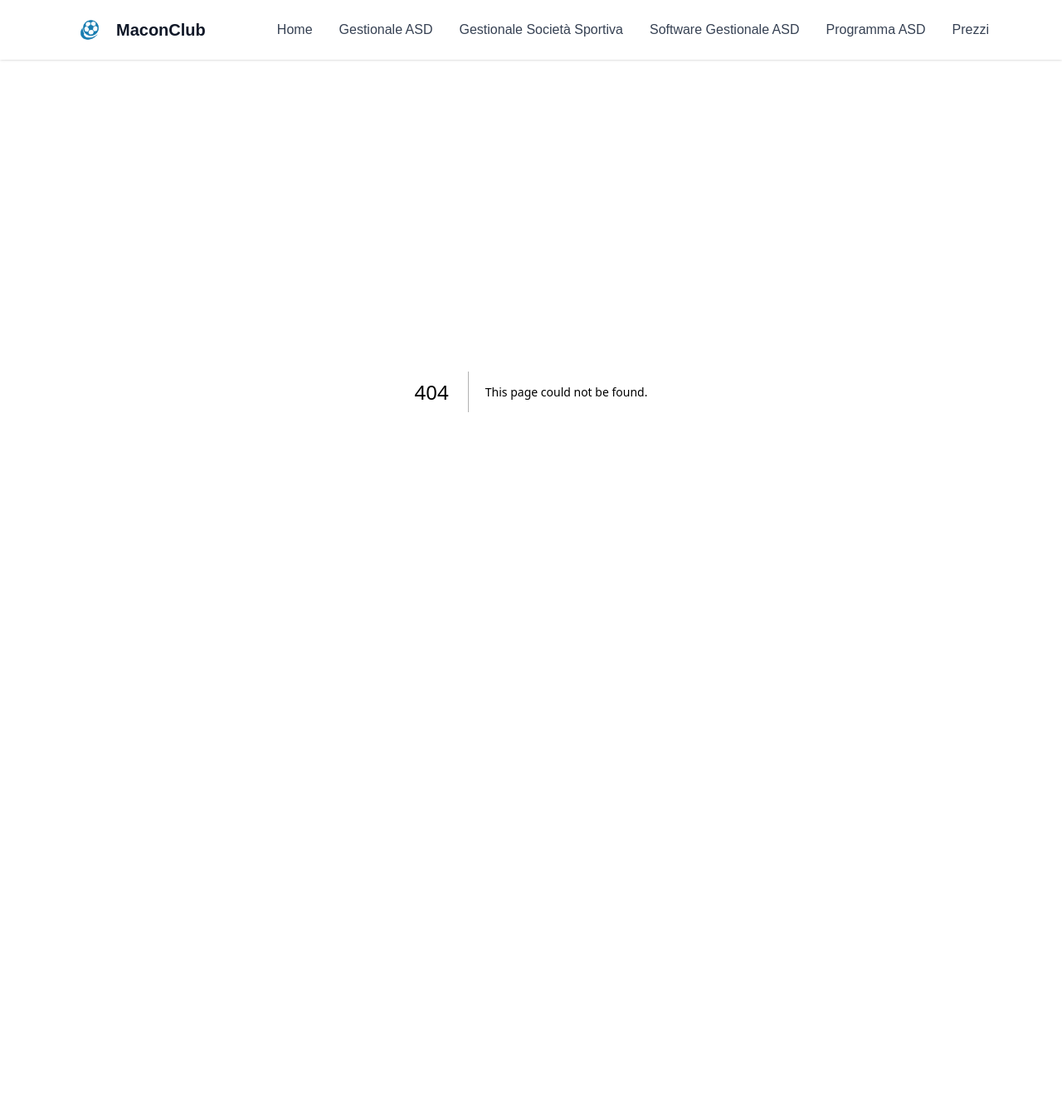
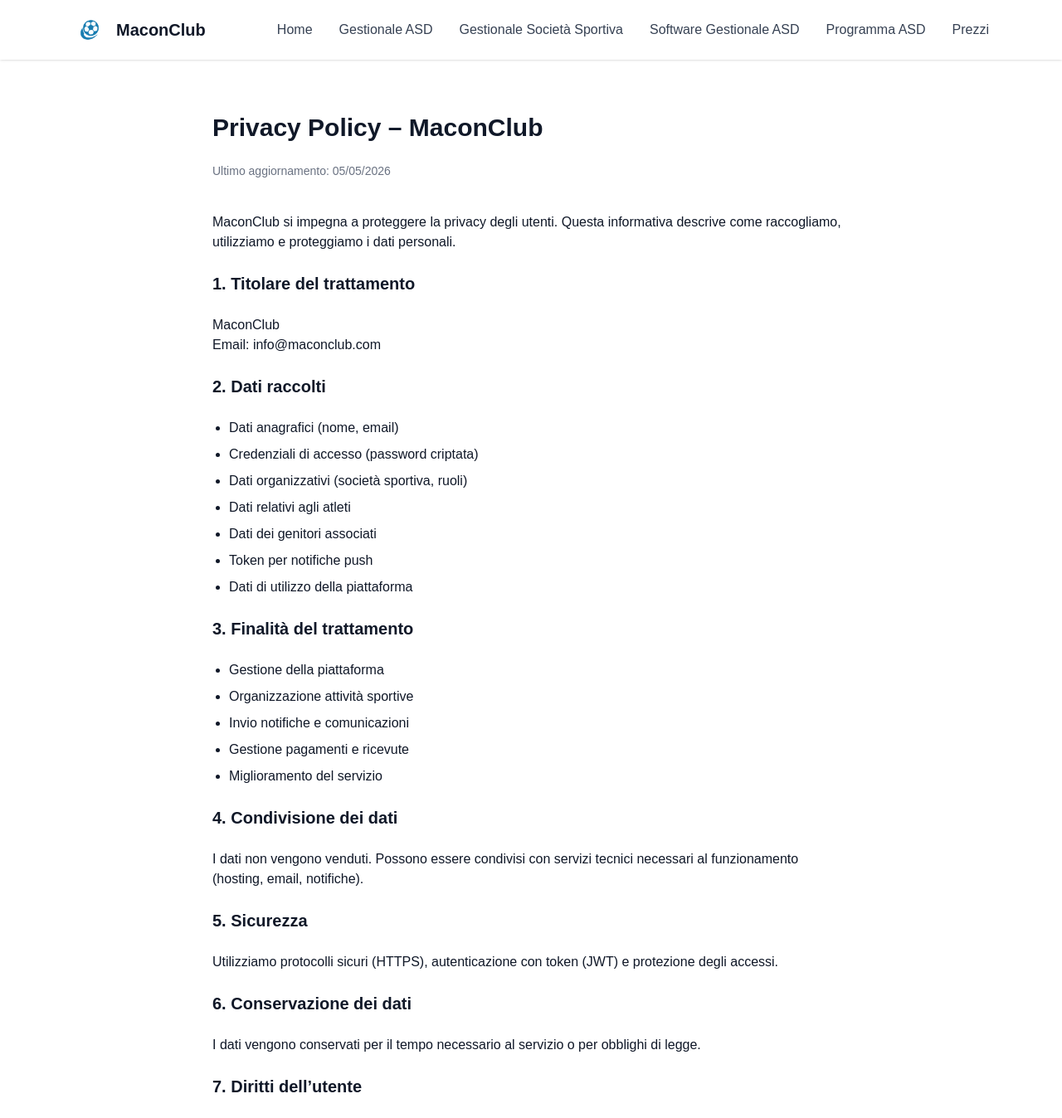
Before and after one commit to maurotto80/maconclub-landing, a Next.js app: page /privacy in a window 1280 px wide. Before the commit this address had no page. Shown: the top 1348 px of the page at 83% size. Before the commit the page ends 872 px from the top, so only its background shows below. Built offline with nearby package versions, Linux system fonts and the light colour scheme.

Commit message:
MESSAGGIO DA INSERIRE

```diff
--- a/app/HomeClient.tsx
+++ b/app/HomeClient.tsx
@@ -303,10 +303,20 @@
       {/* FOOTER */}
       <footer className="bg-gray-900 text-white py-10 text-center">
   <p className="font-semibold">MaconClub © {new Date().getFullYear()}</p>
+
   <p className="mt-2">
     Contatti:{" "}
     <a className="underline" href="mailto:info@maconclub.com">
       info@maconclub.com
+    </a>
+  </p>
+
+  <p className="mt-2">
+    <a
+      href="/privacy"
+      className="underline text-gray-300 hover:text-white"
+    >
+      Privacy Policy
     </a>
   </p>
 </footer>
--- /dev/null
+++ b/app/privacy/page.tsx
@@ -0,0 +1,84 @@
+export default function PrivacyPage() {
+  return (
+    <main className="bg-white text-gray-900 px-6 py-16">
+      <div className="max-w-3xl mx-auto">
+
+        <h1 className="text-3xl font-bold mb-6">
+          Privacy Policy – MaconClub
+        </h1>
+
+        <p className="text-sm text-gray-500 mb-10">
+          Ultimo aggiornamento: 05/05/2026
+        </p>
+
+        <section className="space-y-6">
+
+          <p>
+            MaconClub si impegna a proteggere la privacy degli utenti.
+            Questa informativa descrive come raccogliamo, utilizziamo e proteggiamo i dati personali.
+          </p>
+
+          <h2 className="text-xl font-semibold">1. Titolare del trattamento</h2>
+          <p>
+            MaconClub<br />
+            Email: info@maconclub.com
+          </p>
+
+          <h2 className="text-xl font-semibold">2. Dati raccolti</h2>
+          <ul className="list-disc pl-5 space-y-2">
+            <li>Dati anagrafici (nome, email)</li>
+            <li>Credenziali di accesso (password criptata)</li>
+            <li>Dati organizzativi (società sportiva, ruoli)</li>
+            <li>Dati relativi agli atleti</li>
+            <li>Dati dei genitori associati</li>
+            <li>Token per notifiche push</li>
+            <li>Dati di utilizzo della piattaforma</li>
+          </ul>
+
+          <h2 className="text-xl font-semibold">3. Finalità del trattamento</h2>
+          <ul className="list-disc pl-5 space-y-2">
+            <li>Gestione della piattaforma</li>
+            <li>Organizzazione attività sportive</li>
+            <li>Invio notifiche e comunicazioni</li>
+            <li>Gestione pagamenti e ricevute</li>
+            <li>Miglioramento del servizio</li>
+          </ul>
+
+          <h2 className="text-xl font-semibold">4. Condivisione dei dati</h2>
+          <p>
+            I dati non vengono venduti. Possono essere condivisi con servizi tecnici
+            necessari al funzionamento (hosting, email, notifiche).
+          </p>
+
+          <h2 className="text-xl font-semibold">5. Sicurezza</h2>
+          <p>
+            Utilizziamo protocolli sicuri (HTTPS), autenticazione con token (JWT)
+            e protezione degli accessi.
+          </p>
+
+          <h2 className="text-xl font-semibold">6. Conservazione dei dati</h2>
+          <p>
+            I dati vengono conservati per il tempo necessario al servizio o per obblighi di legge.
+          </p>
+
+          <h2 className="text-xl font-semibold">7. Diritti dell’utente</h2>
+          <p>
+            È possibile richiedere accesso, modifica o cancellazione dei dati scrivendo a info@maconclub.com
+          </p>
+
+          <h2 className="text-xl font-semibold">8. Minori</h2>
+          <p>
+            I dati dei minori sono gestiti esclusivamente tramite organizzazioni sportive
+            sotto responsabilità dei genitori o tutori.
+          </p>
+
+          <h2 className="text-xl font-semibold">9. Modifiche</h2>
+          <p>
+            La presente informativa può essere aggiornata nel tempo.
+          </p>
+
+        </section>
+      </div>
+    </main>
+  );
+}
```
Lines whose indentation alone changed are shown as unchanged.
